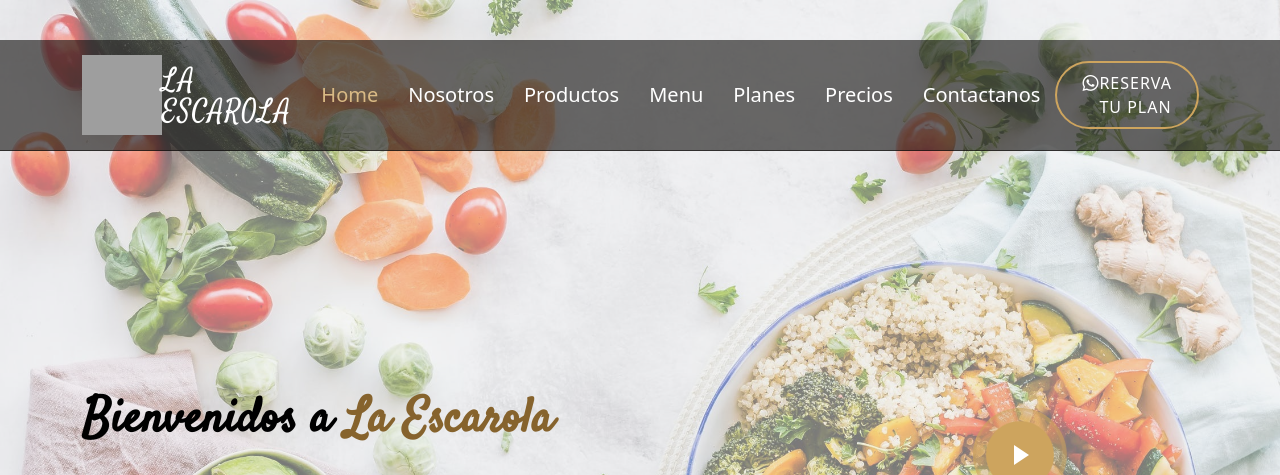
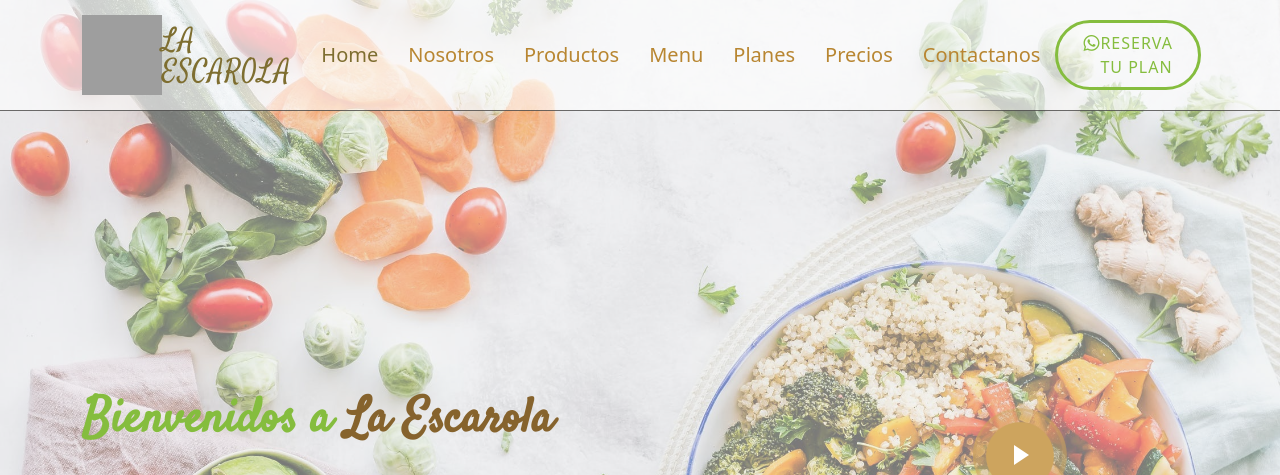
Before and after one commit to IsmaDavidAA/La-escarola, a plain HTML site: page index.html in a window 1280 px wide. Shown: the top 475 px of the page. Drawn offline with Linux system fonts and the light colour scheme; grey boxes are pictures that could not be loaded.

Commit message:
design modification 1

```diff
--- a/assets/css/style.css
+++ b/assets/css/style.css
@@ -199,12 +199,12 @@ h6 {
 # Header
 --------------------------------------------------------------*/
 #header {
-  background: rgba(12, 11, 9, 0.6);
+  background: rgb(255 255 255 / 60%);
   border-bottom: 1px solid rgba(12, 11, 9, 0.6);
   transition: all 0.5s;
   z-index: 997;
   padding: 15px 0;
-  top: 40px;
+  top: 0px;
 }
 
 #header.header-scrolled {
@@ -225,7 +225,7 @@ h6 {
 }
 
 #header .logo a {
-  color: #fff;
+  color: #7e6e30;
 }
 
 #header .logo img {
@@ -237,8 +237,8 @@ h6 {
 --------------------------------------------------------------*/
 .book-a-table-btn {
   margin: 0 0 0 15px;
-  border: 2px solid #cda45e;
-  color: #fff;
+  border: 3px solid #85bd3e;
+  color: #85bd3e;
   border-radius: 50px;
   padding: 8px 25px;
   text-transform: uppercase;
@@ -249,7 +249,7 @@ h6 {
 }
 
 .book-a-table-btn:hover {
-  background: #cda45e;
+  background:#70c2857a;
   color: #fff;
 }
 
@@ -288,7 +288,7 @@ h6 {
   align-items: center;
   justify-content: space-between;
   padding: 10px 0 10px 30px;
-  color: #fff;
+  color: #b88631;
   white-space: nowrap;
   transition: 0.3s;
   font-size: 20px;
@@ -305,7 +305,7 @@ h6 {
 .navbar .active,
 .navbar .active:focus,
 .navbar li:hover > a {
-  color: #d9ba85;
+  color: #7e6e30;
 }
 
 .navbar .dropdown ul {
@@ -399,7 +399,7 @@ h6 {
   right: 0;
   left: 0;
   bottom: 0;
-  background: rgba(0, 0, 0, 0.9);
+  background:#2f871985;
   transition: 0.3s;
   z-index: 999;
 }
@@ -511,8 +511,8 @@ h6 {
   font-size: 48px;
   font-weight: 700;
   line-height: 56px;
-  color: rgb(0, 0, 0);
-  font-family: font-family: "Satisfy", serif;
+  color: rgb(133 189 62);
+  font-family: "Satisfy", serif;
 }
 
 #hero h1 span {
--- a/index.html
+++ b/index.html
@@ -82,7 +82,7 @@
             <li><a class="nav-link scrollto" href="#events">Precios</a></li>
             <li><a class="nav-link scrollto" href="#contact">Contactanos</a></li>
           </ul>
-          <i class="bi bi-list mobile-nav-toggle"></i>
+          <i class="bi bi-list mobile-nav-toggle" style="color: black;"></i>
         </nav>
         <!-- .navbar -->
         <a id="inscribete"
@@ -130,7 +130,7 @@
             data-aos-delay="200"
           >
             <a
-              href="https://www.youtube.com/watch?v=GlrxcuEDyF8"
+              href="https://www.youtube.com/watch?v=4ZPrNhBALlQ"
               class="glightbox play-btn"
             ></a>
           </div>
```
